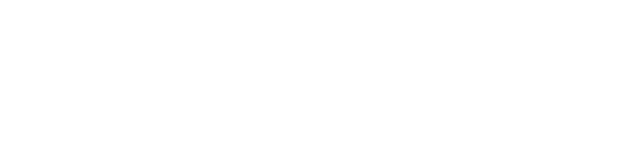
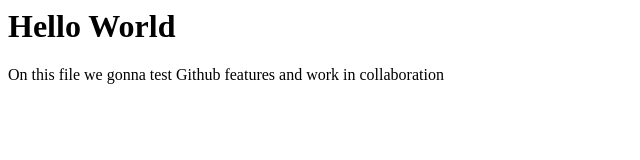
Before and after one commit to HokageDuJava/git-three, a plain HTML site: page index.html in a window 1280 px wide. Shown: the whole page, without its empty margins (0-640 px from the left). Drawn offline with Linux system fonts and the light colour scheme.

Commit message:
home page content

```diff
--- a/index.html
+++ b/index.html
@@ -4,5 +4,8 @@
     <meta name="viewport" content="width=device-width, initial-scale=1.0" />
     <title>Document</title>
   </head>
-  <body></body>
+  <body>
+    <h1>Hello World</h1>
+    <p>On this file we gonna test Github features and work in collaboration</p>
+  </body>
 </html>
```
